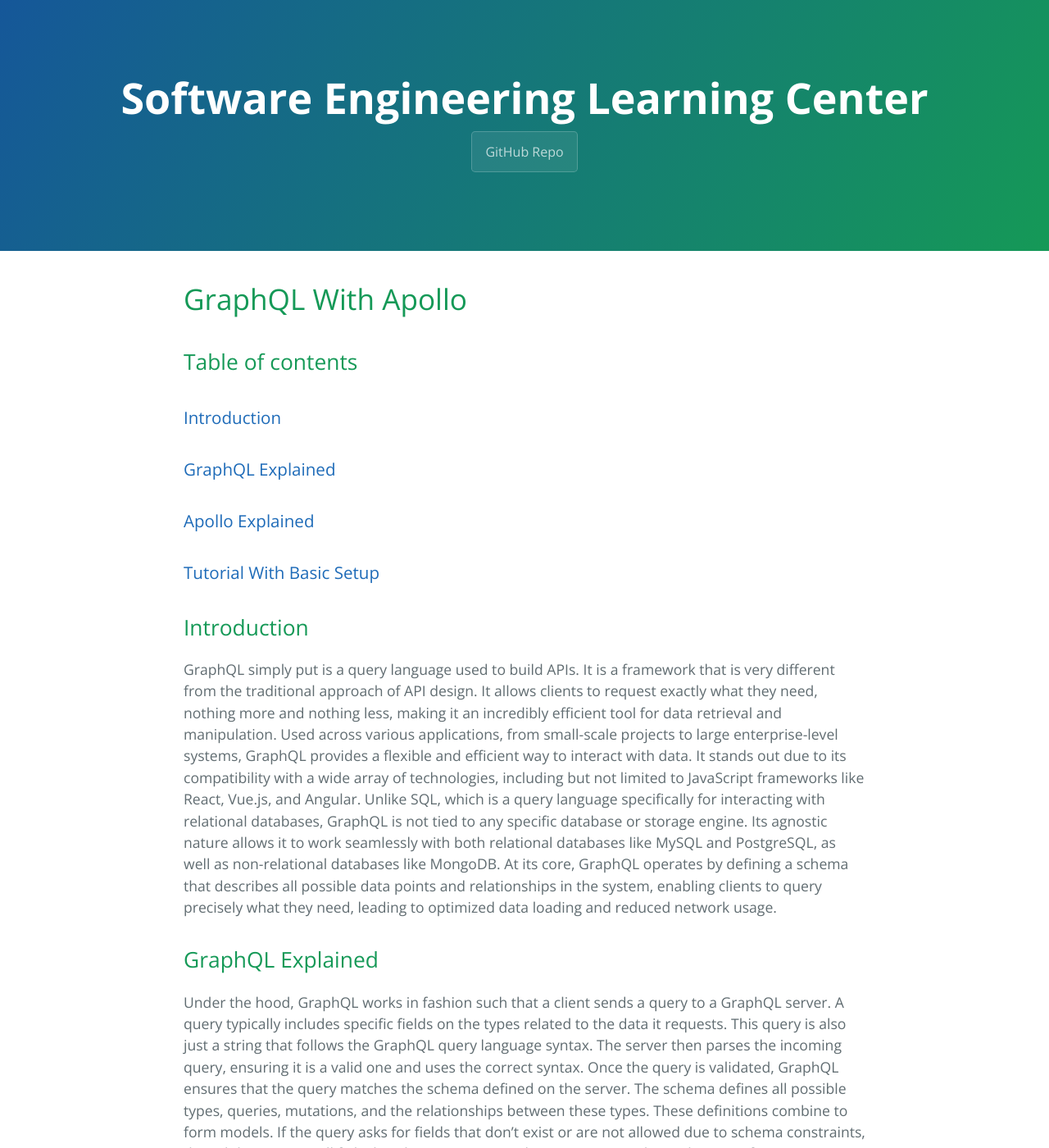
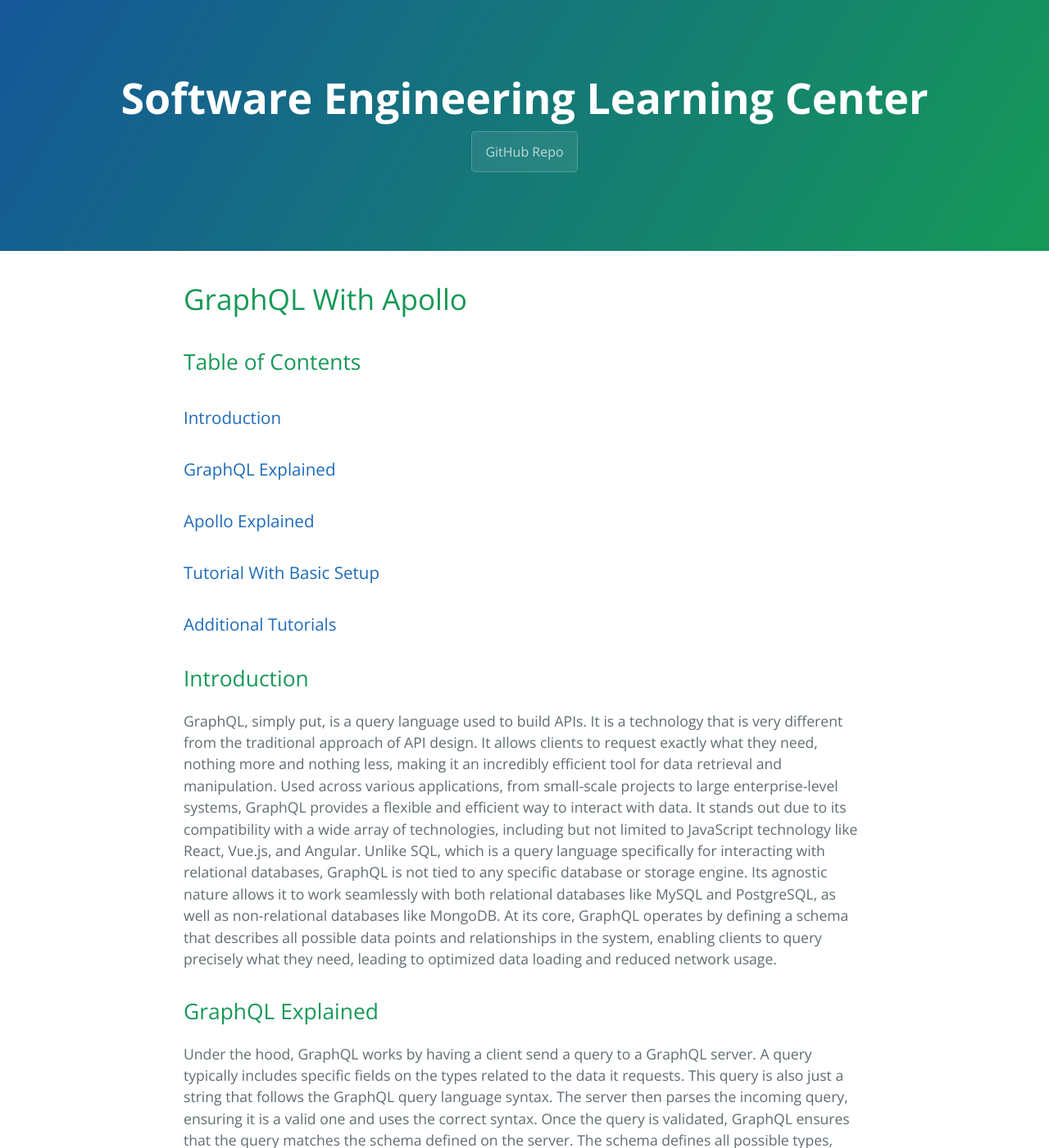
Before and after one commit to learning-software-engineering/learning-software-engineering.github.io, a Jekyll site: the page built from Topics/Tech_Stacks/GraphQL_Apollo.md, in a window 1280 px wide and 1400 px high. Shown: the whole window at 82% size. Built offline with Jekyll 4.4.1, drawn with Linux system fonts in a browser that asks for light colours; our own code applies the rules of GitHub Pages for plain Markdown files; some of the changed text lies outside the part shown.

Commit message:
addressed comments

````diff
--- a/Topics/Tech_Stacks/GraphQL_Apollo.md
+++ b/Topics/Tech_Stacks/GraphQL_Apollo.md
@@ -1,16 +1,17 @@
 # GraphQL With Apollo
 
-## Table of contents
+## Table of Contents
 ### [Introduction](#introduction)
 ### [GraphQL Explained](#graphql-explained)
 ### [Apollo Explained](#apollo-explained)
 ### [Tutorial With Basic Setup](#tutorial-with-basic-setup)
+### [Additional Tutorials](#additional-tutorials)
 
 ## Introduction
-GraphQL simply put is a query language used to build APIs. It is a framework that is very different from the traditional approach of API design. It allows clients to request exactly what they need, nothing more and nothing less, making it an incredibly efficient tool for data retrieval and manipulation. Used across various applications, from small-scale projects to large enterprise-level systems, GraphQL provides a flexible and efficient way to interact with data. It stands out due to its compatibility with a wide array of technologies, including but not limited to JavaScript frameworks like React, Vue.js, and Angular. Unlike SQL, which is a query language specifically for interacting with relational databases, GraphQL is not tied to any specific database or storage engine. Its agnostic nature allows it to work seamlessly with both relational databases like MySQL and PostgreSQL, as well as non-relational databases like MongoDB. At its core, GraphQL operates by defining a schema that describes all possible data points and relationships in the system, enabling clients to query precisely what they need, leading to optimized data loading and reduced network usage.
+GraphQL, simply put, is a query language used to build APIs. It is a technology that is very different from the traditional approach of API design. It allows clients to request exactly what they need, nothing more and nothing less, making it an incredibly efficient tool for data retrieval and manipulation. Used across various applications, from small-scale projects to large enterprise-level systems, GraphQL provides a flexible and efficient way to interact with data. It stands out due to its compatibility with a wide array of technologies, including but not limited to JavaScript technology like React, Vue.js, and Angular. Unlike SQL, which is a query language specifically for interacting with relational databases, GraphQL is not tied to any specific database or storage engine. Its agnostic nature allows it to work seamlessly with both relational databases like MySQL and PostgreSQL, as well as non-relational databases like MongoDB. At its core, GraphQL operates by defining a schema that describes all possible data points and relationships in the system, enabling clients to query precisely what they need, leading to optimized data loading and reduced network usage.
 
 ## GraphQL Explained
-Under the hood, GraphQL works in fashion such that a client sends a query to a GraphQL server. A query typically includes specific fields on the types related to the data it requests. This query is also just a string that follows the GraphQL query language syntax. The server then parses the incoming query, ensuring it is a valid one and uses the correct syntax. Once the query is validated, GraphQL ensures that the query matches the schema defined on the server. The schema defines all possible types, queries, mutations, and the relationships between these types. These definitions combine to form models. If the query asks for fields that don’t exist or are not allowed due to schema constraints, the validation step will fail, else, the necessary resolvers are executed. Resolvers are functions defined on the server for each field in the schema. When a field is requested, its corresponding resolver is called. The resolver function fetches the data for that field, which can involve retrieving data from databases or other data sources. After all resolvers have returned their data, GraphQL assembles this data into a response object that mirrors the structure of the query. The server sends this response object back to the client, typically in JSON format.
+Under the hood, GraphQL works by having a client send a query to a GraphQL server. A query typically includes specific fields on the types related to the data it requests. This query is also just a string that follows the GraphQL query language syntax. The server then parses the incoming query, ensuring it is a valid one and uses the correct syntax. Once the query is validated, GraphQL ensures that the query matches the schema defined on the server. The schema defines all possible types, queries, mutations, and the relationships between these types. These definitions combine to form models. If the query asks for fields that don’t exist or are not allowed due to schema constraints, the validation step will fail, else, the necessary resolvers are executed. Resolvers are functions defined on the server for each field in the schema. When a field is requested, its corresponding resolver is called. The resolver function fetches the data for that field, which can involve retrieving data from databases or other data sources. After all resolvers have returned their data, GraphQL assembles this data into a response object that mirrors the structure of the query. The server sends this response object back to the client, typically in JSON format.
 
 Though this process is similar to relational query languages (SQL), the key differences are:
 - Query Flexibility: GraphQL allows clients to define the structure of the response data, requesting exactly what they need in a single query. This flexibility reduces over-fetching or under-fetching of data. While SQL requires more rigid, predefined queries, specifying exact tables and columns to retrieve. Thus GraphQL offers more efficient data retrieval tailored to client needs, reducing bandwidth and improving performance.
@@ -74,3 +76,9 @@
 ```{"data": {"hello": "Hello, world!"}}```
 
 Expand your GraphQL API by adding more types, queries, and mutations! Start integrating with a database like MongoDB or PostgreSQL to fetch and manipulate real data!
+
+## Additional Tutorials
+Here are some tutorials to help with content not covered in this file:
+- Working with MongoDB: https://www.youtube.com/watch?v=C99qLWu7DKQ&ab_channel=CooperCodes
+- Working with PostgreSQL: https://hasura.io/docs/latest/index/
+- Working with React (Apollo Client work): https://www.youtube.com/watch?v=YyUWW04HwKY&ab_channel=PedroTech
````
Also changed, not shown: other parts of Topics/Tech_Stacks/GraphQL_Apollo.md (+2 -1 lines).
